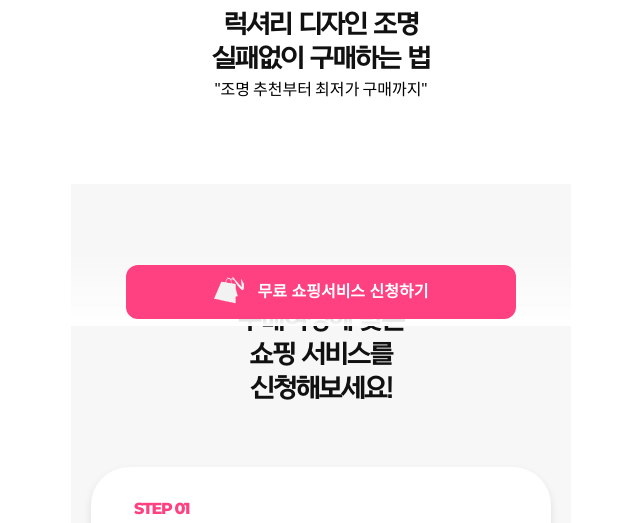
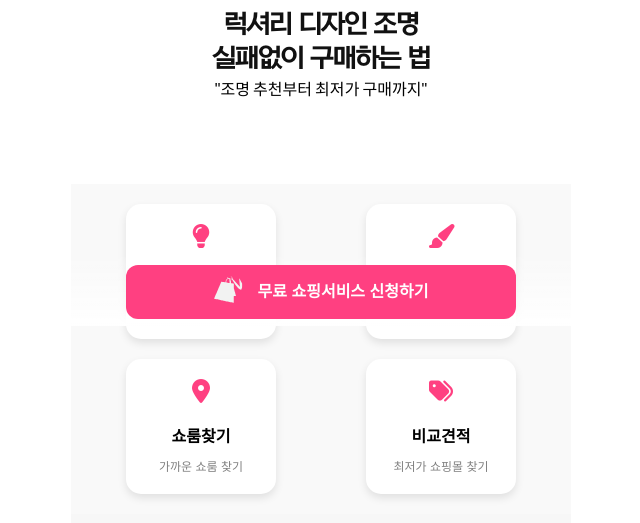
Before and after one commit to youngdonkim/hisso, a plain HTML site: page index.html in a window 1280 px wide. Shown: the part 474-997 px from the top of the page, without its empty margins (319-959 px from the left). Drawn offline with nearby package versions, Linux system fonts and the light colour scheme; a script that the page names is missing; a web font is replaced by a local one.

Commit message:
menu-container 추가

```diff
--- a/index.html
+++ b/index.html
@@ -72,6 +72,8 @@
     <!-- 폰트 -->
     <link href="https://fonts.googleapis.com/css2?family=Montserrat:ital,wght@0,100..900;1,100..900&display=swap" rel="stylesheet">
 
+    <link rel="stylesheet" href="https://cdnjs.cloudflare.com/ajax/libs/font-awesome/6.0.0-beta3/css/all.min.css">
+
 
 
     <style>
@@ -378,7 +380,7 @@
         font-weight: 700;
         line-height: calc(1.15 * var(--current-line-height, 1.2));
         margin-bottom: 2px;
-        letter-spacing: -0.02em; /* 자간 살짝 줄이기 */
+        letter-spacing: -0.02em; /* 자간 살 줄이기 */
         word-spacing: -0.1em; /* 띄어쓰기 너비 살짝 줄이기 */
         color: #000;
         text-align: center;
@@ -446,6 +448,69 @@
         width: 24px;
         height: 24px;
       }
+
+      /* 메뉴 아이콘 */
+      .menu-container {
+          width: 100%;
+          display: grid;
+          grid-template-columns: repeat(2, 1fr);
+          grid-template-rows: repeat(2, 1fr);
+          gap: 20px;
+          padding: 20px;
+          background-color: #f9f9f9;
+          justify-items: center;
+          align-items: center;
+      }
+
+      .menu-item {
+          text-align: center;
+          background-color: white;
+          border-radius: 15px;
+          padding: 20px;
+          box-shadow: 0 4px 8px rgba(0, 0, 0, 0.1);
+          text-decoration: none;
+          transition: background-color 0.3s, transform 0.3s;
+          width: 150px;
+      }
+
+      .menu-item:hover {
+          background-color: #ff4081; /* 호버 시 배경색 */
+          transform: translateY(-5px);
+          color: #fff;
+      }
+      .menu-item:hover i {
+          color: #fff;
+      }
+      .menu-item:hover h3 {
+          color: #fff;
+      }
+      .menu-item:hover p {
+          color: #fff;
+      }
+
+      .menu-item img {
+          width: 50px;
+          height: 50px;
+          margin-bottom: 10px;
+      }
+
+      .menu-item h3 {
+          font-size: 16px;
+          color: #000;
+          margin: 10px 0;
+      }
+
+      .menu-item p {
+          font-size: 12px;
+          color: gray;
+      }
+
+      .menu-item i {
+          font-size: 24px;
+          color: #ff4081; /* 아이콘 색상 */
+          margin-bottom: 10px;
+      }
+
 
       /* 구매여정 step 01 */
       .step01-container {
@@ -1695,6 +1760,30 @@
           </div>
           <p class="hero-subtitle">"조명 추천부터 최저가 구매까지"</p>
         </div>
+      </div>
+
+     <!-- 메뉴 아이콘 -->
+      <div class="menu-container">
+    <a href="https://mn910jdodol.typeform.com/to/GVNn0cyb" class="menu-item">
+        <i class="fas fa-lightbulb"></i> <!-- 조명추천 -->
+        <h3>조명추천</h3>
+        <p>나만의 조명찾기</p>
+    </a>
+    <a href="https://mn910jdodol.typeform.com/to/TvjYtmdt" class="menu-item">
+        <i class="fas fa-paint-brush"></i> <!-- 조명합성 -->
+        <h3>조명합성</h3>
+        <p>홈스타일링 미리보기</p>
+    </a>
+    <a href="https://hisso.co.kr/showrooms" class="menu-item">
+        <i class="fas fa-map-marker-alt"></i> <!-- 쇼룸찾기 -->
+        <h3>쇼룸찾기</h3>
+        <p>가까운 쇼룸 찾기</p>
+    </a>
+    <a href="https://mn910jdodol.typeform.com/to/SNj7fbrt" class="menu-item">
+        <i class="fas fa-tags"></i> <!-- 비교견적 -->
+        <h3>비교견적</h3>
+        <p>최저가 쇼핑몰 찾기</p>
+    </a>
 </div>
 
       <!-- 하이쏘 사용 가이드 -->
@@ -2001,7 +2090,7 @@
                       <br>
                       아무래도 가격이 싼 경우가 많아요
                       <br>
-                      어떤 제품을 살까 둘러보는 구매의 첫 여정과 최종 결제하는 마지막 여정에서 살펴보시면 좋을 가장 좋을 것 같아요. 이 사이 여정에는 친구에게 물어보기도 하고 온라인 리뷰를 보기도 하고 쇼룸에 가보시기도 하고 나름 쇼핑을 즐기시면 좋겠습니다.
+                      어떤 제품을 살까 둘러보는 구매의 첫 여정과 최종 결제하는 마지막 여정에서 살펴보시면 을 가장 좋을 것 같아요. 이 사이 여정에는 친구에게 물어보기도 하고 온라인 리뷰를 보기도 하고 쇼룸에 가보시기도 하고 나름 쇼핑을 즐기시면 좋겠습니다.
 
                   </p>
               </div>
@@ -2164,30 +2253,29 @@
                           -985 -186 -434 -591 -1382 -900 -2105 -309 -723 -714 -1670 -900 -2105 -186
                           -434 -444 -1037 -573 -1340 -130 -302 -237 -556 -239 -564 -3 -14 11 -17 1162
                           -250 472 -96 696 -141 1880 -381 410 -83 943 -191 1185 -240 242 -49 598 -121
-                          790 -160 193 -39 548 -111 790 -160 242 -49 598 -121 790 -160 193 -39 548
-                          -111 790 -160 242 -49 598 -121 790 -160 856 -174 1030 -208 1034 -205 2 2 6
-                          643 10 1424 4 782 10 1423 12 1425 3 3 124 17 269 31 459 45 653 65 656 67 2
-                          3 -27 108 -259 948 -53 190 -136 491 -186 670 -179 648 -294 1061 -378 1365
-                          l-87 310 3 966 3 967 -28 6 c-16 3 -139 24 -274 46 -135 22 -250 42 -257 44
-                          -6 3 -14 18 -18 35 -6 28 -10 31 -45 31 -22 0 -83 -5 -137 -10 -97 -10 -103
-                          -9 -568 68 l-470 78 -7 54 c-42 327 -51 465 -49 690 3 332 -27 533 -112 745
-                          l-34 85 26 8 c14 4 217 7 451 7 375 0 433 -2 490 -18 138 -37 251 -115 345
-                          -237 24 -32 129 -199 231 -371 839 -1408 1554 -2390 2238 -3075 291 -291 473
-                          -443 745 -623 286 -189 481 -237 590 -145 57 48 240 441 319 684 54 168 69
-                          246 84 440 17 240 17 1190 -1 1393 l-14 159 -150 271 c-394 717 -712 1319
-                          -838 1586 -82 177 -89 187 -143 230 -31 24 -58 42 -59 40 -6 -7 22 -497 59
-                          -1024 72 -1060 162 -1873 255 -2321 16 -78 29 -151 29 -162 0 -25 -29 -36 -62
-                          -23 -14 5 -239 243 -499 528 -261 285 -886 968 -1389 1518 -502 550 -938 1027
-                          -969 1060 -30 33 -71 86 -92 117 -46 71 -112 238 -135 338 -43 193 -110 257
-                          -444 426 -139 70 -259 141 -416 246 -212 142 -273 174 -289 148z m-1427 -841
-                          c153 -50 231 -83 282 -119 14 -10 96 -59 184 -109 112 -66 177 -97 224 -108
-                          37 -9 72 -17 79 -19 29 -7 122 -232 184 -445 53 -185 119 -507 119 -584 0 -65
-                          -30 -280 -59 -415 -17 -85 -17 -85 -47 -82 -31 3 -772 124 -1379 225 l-370 62
-                          -3 55 c-5 76 15 389 34 540 39 313 119 583 229 770 61 103 108 156 174 193 60
-                          34 171 86 184 87 5 0 79 -23 165 -51z m-768 -482 c-80 -240 -140 -663 -140
-                          -986 0 -56 -3 -101 -7 -101 -37 -2 -363 57 -363 66 0 20 109 332 154 444 53
-                          128 146 316 214 431 53 88 162 243 168 237 2 -2 -10 -43 -26 -91z m1897 -1419
-                          c-3 -8 -6 -5 -6 6 -1 11 2 17 5 13 3 -3 4 -12 1 -19z"/>
+                          790 -160 193 -39 548 -111 790 -160 242 -49 598 -121 790 -160 242 -49 598
+                          -121 790 -160 856 -174 1030 -208 1034 -205 2 2 6 643 10 1424 4 782 10 1423
+                          12 1425 3 3 124 17 269 31 459 45 653 65 656 67 2 3 -27 108 -259 948 -53
+                          190 -136 491 -186 670 -179 648 -294 1061 -378 1365 l-87 310 3 966 3 967 -28
+                          6 c-16 3 -139 24 -274 46 -135 22 -250 42 -257 44 -6 3 -14 18 -18 35 -6 28 -10
+                          31 -45 31 -22 0 -83 -5 -137 -10 -97 -10 -103 -9 -568 68 l-470 78 -7 54 c-42
+                          327 -51 465 -49 690 3 332 -27 533 -112 745 l-34 85 26 8 c14 4 217 7 451 7 375
+                          0 433 -2 490 -18 138 -37 251 -115 345 -237 24 -32 129 -199 231 -371 839
+                          -1408 1554 -2390 2238 -3075 291 -291 473 -443 745 -623 286 -189 481 -237 590
+                          -145 57 48 240 441 319 684 54 168 69 246 84 440 17 240 17 1190 -1 1393 l-14
+                          159 -150 271 c-394 717 -712 1319 -838 1586 -82 177 -89 187 -143 230 -31 24
+                          -58 42 -59 40 -6 -7 22 -497 59 -1024 72 -1060 162 -1873 255 -2321 16 -78 29
+                          -151 29 -162 0 -25 -29 -36 -62 -23 -14 5 -239 243 -499 528 -261 285 -886 968
+                          -1389 1518 -502 550 -938 1027 -969 1060 -30 33 -71 86 -92 117 -46 71 -112
+                          238 -135 338 -43 193 -110 257 -444 426 -139 70 -259 141 -416 246 -212 142
+                          -273 174 -289 148z m-1427 -841 c153 -50 231 -83 282 -119 14 -10 96 -59 184
+                          -109 112 -66 177 -97 224 -108 37 -9 72 -17 79 -19 29 -7 122 -232 184 -445 53
+                          -185 119 -507 119 -584 0 -65 -30 -280 -59 -415 -17 -85 -17 -85 -47 -82 -31 3
+                          -772 124 -1379 225 l-370 62 -3 55 c-5 76 15 389 34 540 39 313 119 583 229
+                          770 61 103 108 156 174 193 60 34 171 86 184 87 5 0 79 -23 165 -51z m-768 -482
+                          c-80 -240 -140 -663 -140 -986 0 -56 -3 -101 -7 -101 -37 -2 -363 57 -363 66 0 20
+                          109 332 154 444 53 128 146 316 214 431 53 88 162 243 168 237 2 -2 -10 -43 -26
+                          -91z m1897 -1419 c-3 -8 -6 -5 -6 6 -1 11 2 17 5 13 3 -3 4 -12 1 -19z"/>
                         </g>
                       </svg>
                       <span class="badge"></span> <!-- 뱃지를 표시할 공간 -->
@@ -2209,7 +2297,7 @@
             3분 정도의 간단한 질문에 답하시면
             <br> <strong>5,000원 상당의 오피스콘을 보내드려요.</strong>
             <br><br>
-            * 단, 아래 "쇼핑 서비스 신청하기"않으신 분들만 참여하실 수 있습니다.
+            * 단, 아래 "쇼핑 서비스 신청하기"않으신 ��들만 참여하실 수 있습니다.
           </p>
           <button id="participate-button">참여하기</button>
         </div>
```
Lines whose indentation alone changed are shown as unchanged.
